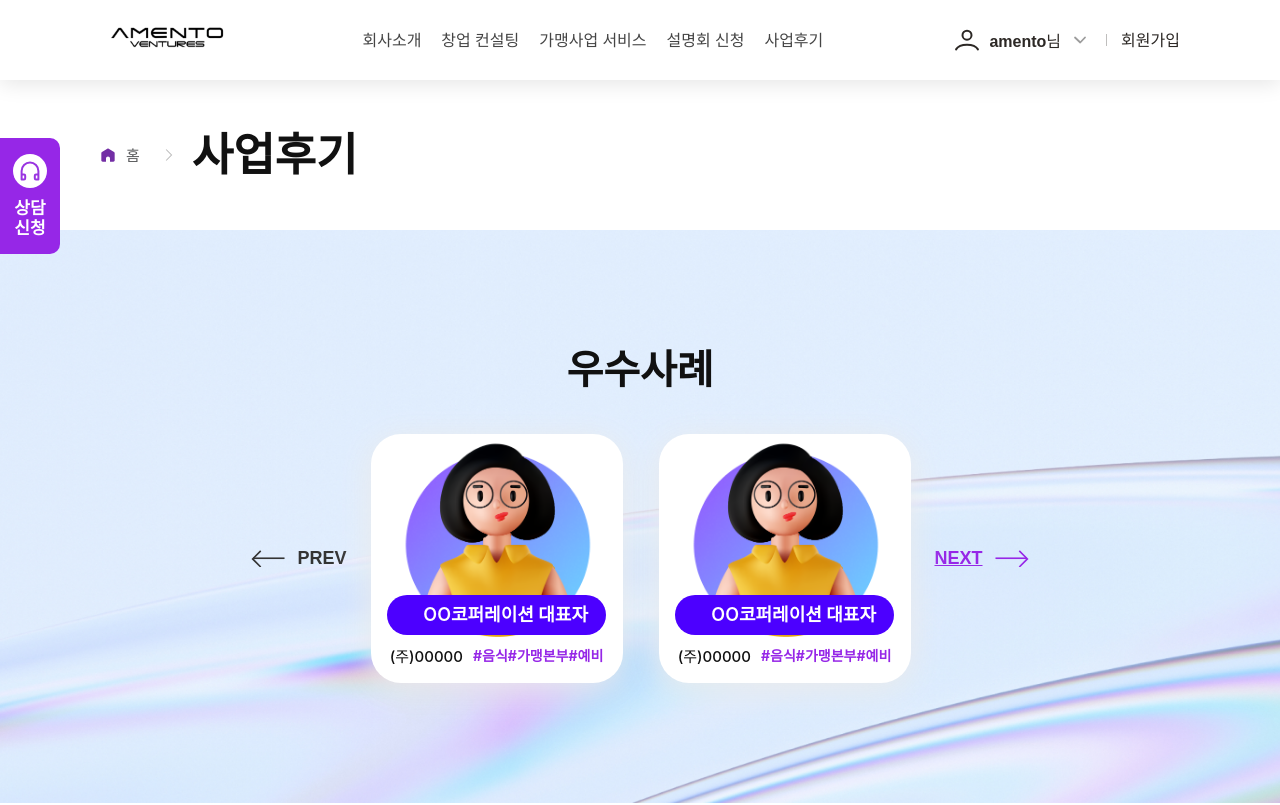
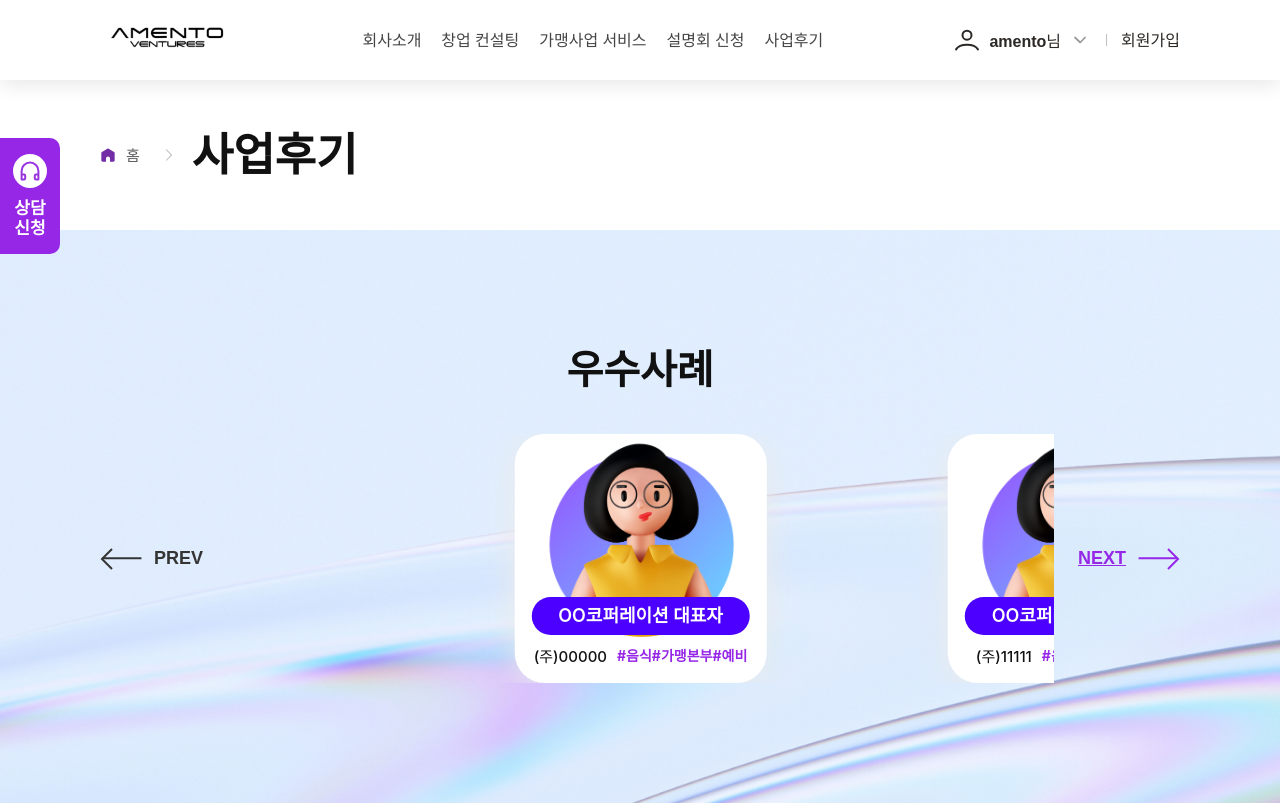
Before and after one commit to kimyeji89/amento, a React (Create React App) app: page /businessReview2 in a window 1280 px wide. Shown: the top 805 px of the page. Built offline with nearby package versions, Linux system fonts and the light colour scheme; a web font is replaced by a local one.

Commit message:
[ADD] swiper 적용

```diff
--- a/package.json
+++ b/package.json
@@ -12,6 +12,7 @@
     "react-dom": "^18.3.1",
     "react-router-dom": "^6.26.1",
     "react-scripts": "5.0.1",
+    "swiper": "^11.1.14",
     "web-vitals": "^2.1.4"
   },
   "scripts": {
--- a/src/components/table/TablePageTitle.jsx
+++ b/src/components/table/TablePageTitle.jsx
@@ -47,4 +47,7 @@ const border = css`
     padding-bottom: 0px;
     margin-bottom: 24px;
   }
+  @media (max-width: 375px) {
+    margin-bottom: 34px;
+  }
 `;
--- /dev/null
+++ b/src/data/businessReviewCardData.json
@@ -0,0 +1,38 @@
+[
+  {
+    "image": "/assets/images/businessReview/exampleCard.png",
+    "name": "OO코퍼레이션 대표자",
+    "company": "(주)00000",
+    "tags": ["음식", "가맹본부", "예비"]
+  },
+  {
+    "image": "/assets/images/businessReview/exampleCard.png",
+    "name": "OO코퍼레이션 대표자",
+    "company": "(주)11111",
+    "tags": ["음식", "가맹본부", "예비"]
+  },
+  {
+    "image": "/assets/images/businessReview/exampleCard.png",
+    "name": "OO코퍼레이션 대표자",
+    "company": "(주)22222",
+    "tags": ["음식", "가맹본부", "예비"]
+  },
+  {
+    "image": "/assets/images/businessReview/exampleCard.png",
+    "name": "OO코퍼레이션 대표자",
+    "company": "(주)33333",
+    "tags": ["음식", "가맹본부", "예비"]
+  },
+  {
+    "image": "/assets/images/businessReview/exampleCard.png",
+    "name": "OO코퍼레이션 대표자",
+    "company": "(주)44444",
+    "tags": ["음식", "가맹본부", "예비"]
+  },
+  {
+    "image": "/assets/images/businessReview/exampleCard.png",
+    "name": "OO코퍼레이션 대표자",
+    "company": "(주)55555",
+    "tags": ["음식", "가맹본부", "예비"]
+  }
+]
--- a/src/pages/BusinessReviewPage/BusinessExample.jsx
+++ b/src/pages/BusinessReviewPage/BusinessExample.jsx
@@ -1,8 +1,13 @@
 /** @jsxImportSource @emotion/react */
 import { css } from "@emotion/react";
-import { useEffect, useState } from "react";
+import { useEffect, useState, useRef } from "react";
 import { ReactComponent as ArrowLeft } from "@svgs/businessReview/arrowLeft.svg";
 import { ReactComponent as ArrowRight } from "@svgs/businessReview/arrowRight.svg";
+import { Swiper, SwiperSlide } from "swiper/react";
+import { Navigation } from "swiper/modules";
+import "swiper/css";
+import "swiper/swiper-bundle.css";
+import "swiper/css/pagination";
 
 function ExampleCard({ image, name, company, tags }) {
   const card = css`
@@ -12,6 +17,7 @@ function ExampleCard({ image, name, company, tags }) {
     align-items: center;
     justify-content: end;
     width: 360px;
+    max-width: 360px;
     height: 356px;
     box-sizing: border-box;
     padding: 0px 24px 24px 24px;
@@ -19,11 +25,6 @@ function ExampleCard({ image, name, company, tags }) {
     border-radius: 30px;
     background: var(--white, #fff);
     box-shadow: 0px 6px 33px 0px #ebebeb;
-    transition: transform 0.3s ease-in-out;
-
-    &:hover {
-      transform: translateY(-8px);
-    }
     @media (max-width: 1919px) {
       width: calc(360px * 0.9);
       height: calc(356px * 0.9);
@@ -34,7 +35,7 @@ function ExampleCard({ image, name, company, tags }) {
       height: calc(356px * 0.8);
       padding: 0px calc(24px * 0.8) calc(24px * 0.8) calc(24px * 0.8);
     }
-    @media (max-width: 1600px) {
+    @media (max-width: 1650px) {
       gap: 10px;
       width: calc(360px * 0.7);
       height: calc(356px * 0.7);
@@ -67,7 +68,7 @@ function ExampleCard({ image, name, company, tags }) {
     @media (max-width: 1800px) {
       width: calc(280px * 0.8);
     }
-    @media (max-width: 1600px) {
+    @media (max-width: 1650px) {
       width: calc(280px * 0.7);
     }
     @media (max-width: 700px) {
@@ -81,30 +82,31 @@ function ExampleCard({ image, name, company, tags }) {
   `;
 
   const name_tag = css`
+    display: flex;
+    align-items: center;
+    justify-content: center;
     position: relative;
     box-sizing: border-box;
     padding: 6px 36px;
     flex-shrink: 0;
     border-radius: 26px;
+    height: 44px;
     background: #4c00ff;
     color: #fff;
     text-align: center;
     font-size: 20px;
     font-style: normal;
     font-weight: 600;
-    vertical-align: middle;
     white-space: nowrap;
 
-    @media (max-width: 1600px) {
+    @media (max-width: 1700px) {
       width: 100%;
+      padding: 10px 0;
+      height: auto;
       font-size: 18px;
-      line-height: 28px;
     }
 
     @media (max-width: 700px) {
-      display: flex;
-      align-items: center;
-      justify-content: center;
       width: 160px;
       height: 32px;
       padding: 5px 10px;
@@ -168,28 +170,21 @@ function ExampleCard({ image, name, company, tags }) {
   );
 }
 
-export default function BusinessExample() {
+export default function BusinessExample({ slideDataArr }) {
   const [width, setWidth] = useState(0);
-  const cardData = [
-    {
-      image: "/assets/images/businessReview/exampleCard.png",
-      name: "OO코퍼레이션 대표자",
-      company: "(주)00000",
-      tags: ["음식", "가맹본부", "예비"],
-    },
-    {
-      image: "/assets/images/businessReview/exampleCard.png",
-      name: "OO코퍼레이션 대표자",
-      company: "(주)00000",
-      tags: ["음식", "가맹본부", "예비"],
-    },
-    {
-      image: "/assets/images/businessReview/exampleCard.png",
-      name: "OO코퍼레이션 대표자",
-      company: "(주)00000",
-      tags: ["음식", "가맹본부", "예비"],
-    },
-  ];
+  const swiperRef = useRef(null);
+
+  const handleGoPrevSlide = () => {
+    if (swiperRef.current && swiperRef.current.swiper) {
+      swiperRef.current.swiper.slidePrev();
+    }
+  };
+
+  const handleGoNextSlide = () => {
+    if (swiperRef.current && swiperRef.current.swiper) {
+      swiperRef.current.swiper.slideNext();
+    }
+  };
 
   function handleResizeWidth() {
     setWidth(window.innerWidth);
@@ -210,50 +205,52 @@ export default function BusinessExample() {
     <div css={ctn}>
       <h3 css={section_title}>우수사례</h3>
       <div css={card_control_ctn}>
-        <button type="button" className="disabled prev" css={control_button}>
+        <button
+          type="button"
+          className="disabled prev swiper-button-prev"
+          css={control_button}
+          onClick={handleGoPrevSlide}
+        >
           <ArrowLeft />
           <p>prev</p>
         </button>
-        <div css={card_ctn}>
-          {width > 1520 &&
-            cardData
-              .slice(0, 3)
-              .map((card, idx) => (
+        <Swiper
+          css={swiper}
+          ref={swiperRef}
+          modules={[Navigation]}
+          spaceBetween={36}
+          slidesPerView={1}
+          centeredSlides={true}
+          breakpoints={{
+            1000: {
+              slidesPerView: 2,
+              spaceBetween: 40,
+            },
+            1550: {
+              slidesPerView: 3,
+              spaceBetween: 44,
+            },
+          }}
+        >
+          {slideDataArr.map((card, idx) => (
+            <SwiperSlide key={card.name + idx}>
+              <div>
                 <ExampleCard
-                  key={card.name + idx}
                   image={card.image}
                   name={card.name}
                   company={card.company}
                   tags={card.tags}
                 />
-              ))}
-          {width <= 1520 &&
-            width > 918 &&
-            cardData
-              .slice(0, 2)
-              .map((card, idx) => (
-                <ExampleCard
-                  key={card.name + idx}
-                  image={card.image}
-                  name={card.name}
-                  company={card.company}
-                  tags={card.tags}
-                />
-              ))}
-          {width <= 918 &&
-            cardData
-              .slice(0, 1)
-              .map((card, idx) => (
-                <ExampleCard
-                  key={card.name + idx}
-                  image={card.image}
-                  name={card.name}
-                  company={card.company}
-                  tags={card.tags}
-                />
-              ))}
-        </div>
-        <button type="button" className="next" css={control_button}>
+              </div>
+            </SwiperSlide>
+          ))}
+        </Swiper>
+        <button
+          type="button"
+          className="next swiper-button-next"
+          css={control_button}
+          onClick={handleGoNextSlide}
+        >
           <p>next</p>
           <ArrowRight />
         </button>
@@ -261,6 +258,14 @@ export default function BusinessExample() {
     </div>
   );
 }
+
+const swiper = css`
+  .swiper-slide {
+    display: flex;
+    justify-content: center;
+    align-items: center;
+  }
+`;
 
 const ctn = css`
   width: auto;
@@ -329,19 +334,6 @@ const card_control_ctn = css`
   }
 `;
 
-const card_ctn = css`
-  display: flex;
-  justify-content: center;
-  align-items: center;
-  gap: 44px;
-  @media (max-width: 1919px) {
-    gap: 40px;
-  }
-  @media (max-width: 1800px) {
-    gap: 36px;
-  }
-`;
-
 const control_button = css`
   display: flex;
   justify-content: center;
@@ -369,6 +361,34 @@ const control_button = css`
       stroke: #343434;
     }
   }
+  &.swiper-button-prev {
+    width: auto;
+    height: auto;
+    margin-top: 0;
+    z-index: 1;
+    position: static;
+    svg {
+      width: auto;
+      height: auto;
+    }
+    &:after {
+      display: none;
+    }
+  }
+  &.swiper-button-next {
+    width: auto;
+    height: auto;
+    margin-top: 0;
+    z-index: 1;
+    position: static;
+    svg {
+      width: auto;
+      height: auto;
+    }
+    &:after {
+      display: none;
+    }
+  }
   @media (max-width: 1800px) {
     gap: 12px;
     font-size: 18px;
@@ -377,6 +397,7 @@ const control_button = css`
       height: auto;
     }
   }
+
   @media (max-width: 700px) {
     flex-direction: column;
     gap: 10px;
--- a/src/pages/BusinessReviewPage/BusinessReviewPage2.jsx
+++ b/src/pages/BusinessReviewPage/BusinessReviewPage2.jsx
@@ -6,12 +6,13 @@ import TablePageTitle from "@components/table/TablePageTitle";
 import TablePageForm from "@components/table/TablePageForm";
 import TablePageTable from "@components/table/TablePageTable";
 import BusinessExample from "./BusinessExample";
+import businessReviewCardData from "@data/businessReviewCardData.json";
 
 export default function BusinessReviewPage2() {
   return (
     <PageWrapSimple>
       <PageTitle title="사업후기" />
-      <BusinessExample />
+      <BusinessExample slideDataArr={businessReviewCardData} />
       <TablePageWrapTypeB>
         <TablePageTitle title="사업후기" hasBorder={false} />
         <TablePageForm />
--- a/src/pages/EstimateSheetPage/InfoSection.jsx
+++ b/src/pages/EstimateSheetPage/InfoSection.jsx
@@ -74,6 +74,9 @@ const pdf_button = css`
   border: 1.6px solid #ddd;
   background: var(--white, #fff);
   margin-left: auto;
+  @media (max-width: 375px) {
+    height: 50px;
+  }
 `;
 
 const button_text = css`
--- a/src/pages/EstimateSheetPage/ResultSection.jsx
+++ b/src/pages/EstimateSheetPage/ResultSection.jsx
@@ -27,4 +27,7 @@ const section_title = css`
   @media (max-width: 480px) {
     font-size: 20px;
   }
+  @media (max-width: 375px) {
+    font-size: 18px;
+  }
 `;
```
Also changed, not shown: 1 other file (tests, documents, lock files or other folders).
